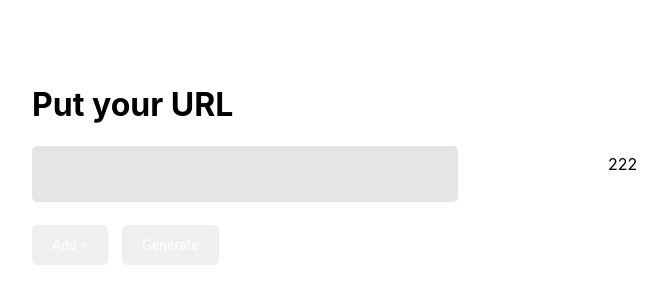
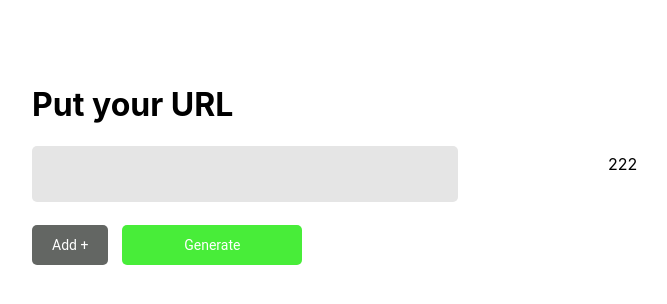
Before and after one commit to lenadgit/generator-video-url-carousel, a React (Create React App) app: page / in a window 1280 px wide. Shown: the top 304 px of the page, without its empty margins (32-699 px from the left). Built offline with nearby package versions, Linux system fonts and the light colour scheme.

Commit message:
fixes for additional styles

```diff
--- a/src/components/helpers/Button.js
+++ b/src/components/helpers/Button.js
@@ -2,7 +2,8 @@ import React from "react";
 import styled from "styled-components";
 
 const Button = styled.button`
- /*background: papayawhip;*/
+ background: ${props => props.background};
+ width: ${props => props.width};
  height: 0px;
  padding: 12px 20px 28px 20px;
  vertical-align: middle;
@@ -15,6 +16,6 @@ const Button = styled.button`
 `;
 
 export default function Btn(props) {
-    const { text } = props;
-return <Button>{text}</Button>;
+    const { text, background, width } = props;
+return <Button background={background} width = {width}>{text}</Button>;
 }
--- a/src/components/input/InputComponent.js
+++ b/src/components/input/InputComponent.js
@@ -11,14 +11,6 @@ const ButtonsWrapper = styled.div`
   margin-top: 23px;
 `;
 
-const GrayButton = styled(Btn)`
-  background: #636663;
-`;
-const GreenButton = styled(Btn)`
-  background: #48ED39;
-  width: 180px;
-`;
-
 export default function InputComponent(props) {
   const [] = useState(null);
 
@@ -27,8 +19,8 @@ export default function InputComponent(props) {
         <h1>Put your URL</h1>
         <InputField />
         <ButtonsWrapper>
-        <GrayButton text="Add +"></GrayButton>
-          <GreenButton text = "Generate"></GreenButton>
+          <Btn text="Add +" background="#636663"></Btn>
+          <Btn text = "Generate" background="#48ED39" width = "180px"></Btn>
         </ButtonsWrapper>
     </div>
   );
```
